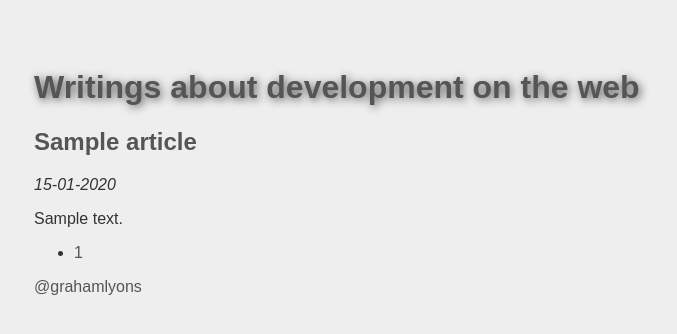
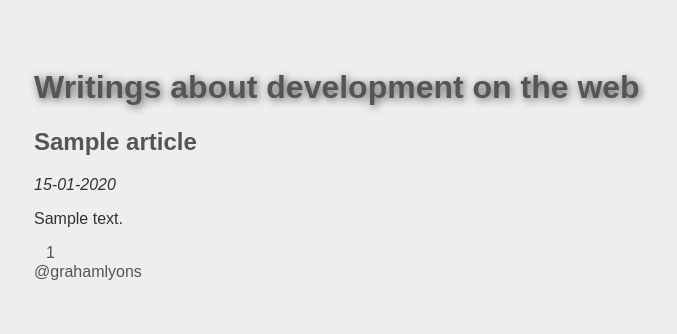
Before and after one commit to grahamlyons/mysite, a Flask app: template templates/index.html in a window 1280 px wide. Shown: the top 334 px of the page, without its empty margins (14-691 px from the left). Run offline with Flask 2, Linux system fonts and the light colour scheme; the template is opened without the code that fills it: most values are stand-ins (such as "Sample title", 1, 10 or a date in 2020).

Commit message:
Pagination styling

```diff
--- a/server.py
+++ b/server.py
@@ -7,7 +7,7 @@ import articles
 app = Flask(__name__)
 
 DIR='./articles'
-PER_PAGE=5
+PER_PAGE=2
 articles = articles.Articles(DIR)
 
 @app.route('/', methods=['GET'])
@@ -30,7 +30,6 @@ def articles_list(page_num=1):
     display = a[(page_num-1)*PER_PAGE:page_num*PER_PAGE]
     if not display:
         abort(404)
-    print(range(1, int(ceil(len(a)/float(PER_PAGE)))+1))
     response = make_response(
         render_template(
             'index.html',
--- a/static/style.css
+++ b/static/style.css
@@ -1,3 +1,8 @@
+.clear {
+    clear: both;
+    height:1px;
+}
+
 body {
     padding: 40px;
     background-color: #EEE;
@@ -30,3 +35,13 @@ a:hover {
 pre {
     padding-left: 20px;
 }
+
+.pagination {
+    padding: 0px;
+    list-style: none;
+}
+
+.pagination li {
+    float: left;
+    padding-left: 12px;
+}
--- a/templates/index.html
+++ b/templates/index.html
@@ -11,11 +11,20 @@
     {% endif %}
     {% if pages %}
     <div>
-        <ul>
+        <ul class="pagination">
         {% for i in pages %}
-           <li><a href="/articles/{{ i }}">{{ i }}</a></li>
+            <li>
+            {% if i != current_page %}
+                <a href="/articles/{{ i }}">
+            {% endif %}
+                {{ i }}
+            {% if i != current_page %}
+                </a>
+            {% endif %}
+            </li>
         {% endfor %}
         </ul>
     </div>
+    <div class="clear">&nbsp;</div>
     {% endif %}
 {% endblock %}
```
